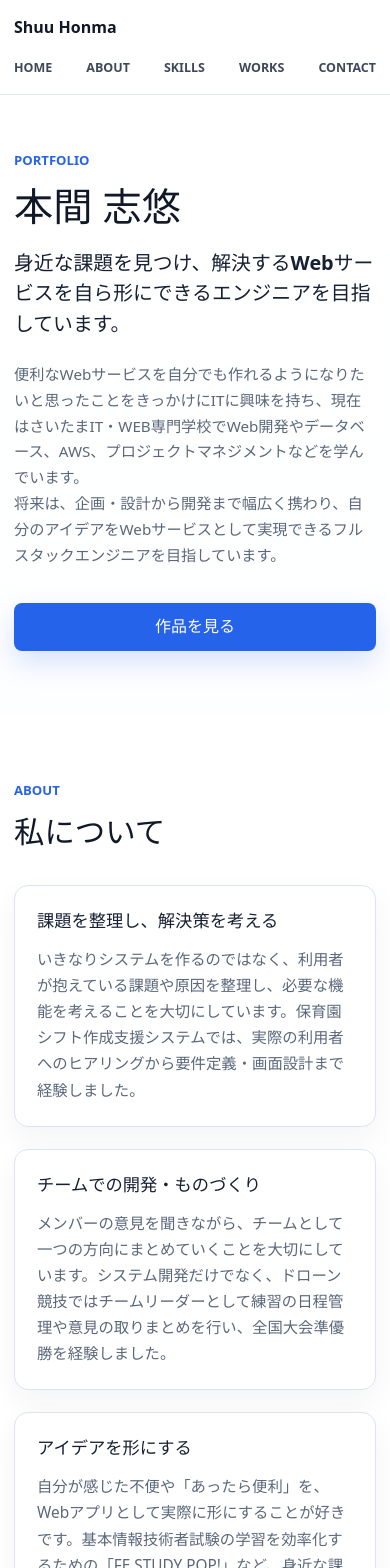
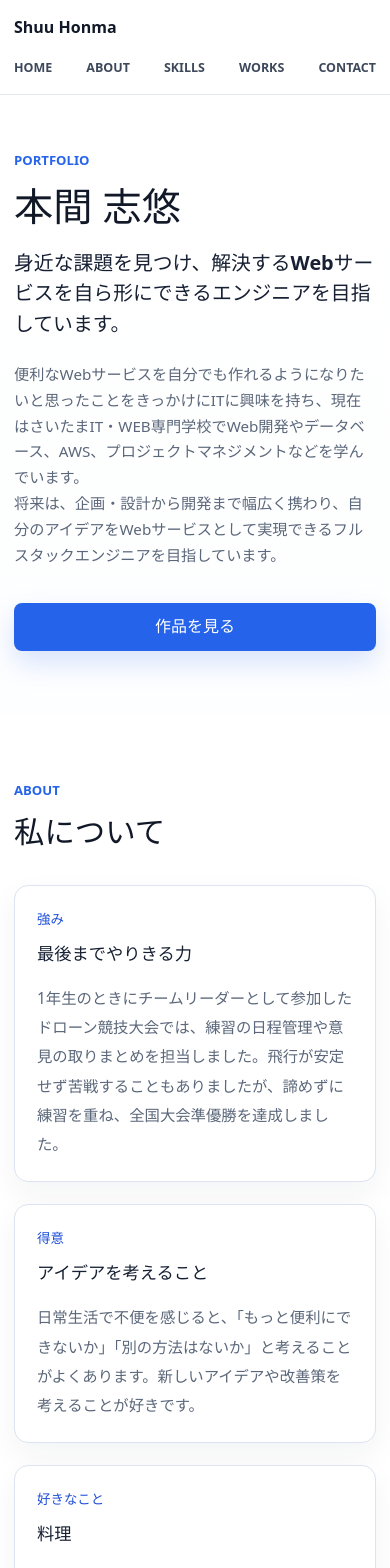
Before and after one commit to 0yuu321/portfolio, a React (Vite) app: page / in a window 390 px wide. Shown: the top 1568 px of the page. Built offline with nearby package versions, Linux system fonts and the light colour scheme.

Commit message:
Improve ABOUT content and responsive card layout

```diff
--- a/src/components/About.tsx
+++ b/src/components/About.tsx
@@ -1,15 +1,18 @@
 const strengths = [
   {
-    title: "課題を整理し、解決策を考える",
-    body: "いきなりシステムを作るのではなく、利用者が抱えている課題や原因を整理し、必要な機能を考えることを大切にしています。保育園シフト作成支援システムでは、実際の利用者へのヒアリングから要件定義・画面設計まで経験しました。",
+    category: "強み",
+    title: "最後までやりきる力",
+    body: "1年生のときにチームリーダーとして参加したドローン競技大会では、練習の日程管理や意見の取りまとめを担当しました。飛行が安定せず苦戦することもありましたが、諦めずに練習を重ね、全国大会準優勝を達成しました。",
   },
   {
-    title: "チームでの開発・ものづくり",
-    body: "メンバーの意見を聞きながら、チームとして一つの方向にまとめていくことを大切にしています。システム開発だけでなく、ドローン競技ではチームリーダーとして練習の日程管理や意見の取りまとめを行い、全国大会準優勝を経験しました。",
+    category: "得意",
+    title: "アイデアを考えること",
+    body: "日常生活で不便を感じると、「もっと便利にできないか」「別の方法はないか」と考えることがよくあります。新しいアイデアや改善策を考えることが好きです。",
   },
   {
-    title: "アイデアを形にする",
-    body: "自分が感じた不便や「あったら便利」を、Webアプリとして実際に形にすることが好きです。基本情報技術者試験の学習を効率化するための「FE STUDY POP!」など、身近な課題をテーマに個人開発にも取り組んでいます。",
+    category: "好きなこと",
+    title: "料理",
+    body: "一人暮らしをきっかけに自炊を始め、イタリアンのキッチンでのアルバイトを通じて、徐々に料理が好きになりました。もっと腕を磨き、趣味として楽しんでいきたいと思っています。",
   },
 ];
 
@@ -41,10 +44,13 @@ export function About() {
           <h2>私について</h2>
         </div>
 
-        <div className="strength-grid" aria-label="得意分野">
+        <div className="strength-grid" aria-label="強み・得意・好きなこと">
           {strengths.map((strength) => (
             <article className="card strength-card" key={strength.title}>
-              <h3>{strength.title}</h3>
+              <h3>
+                <span className="strength-category">{strength.category}</span>
+                {strength.title}
+              </h3>
               <p>{strength.body}</p>
             </article>
           ))}
--- a/src/styles.css
+++ b/src/styles.css
@@ -220,7 +220,7 @@ h4 {
 }
 
 .strength-grid {
-  grid-template-columns: repeat(3, minmax(0, 1fr));
+  grid-template-columns: minmax(0, 1fr);
 }
 
 .skill-grid {
@@ -235,13 +235,34 @@ h4 {
 }
 
 .strength-card {
-  padding: 26px;
+  display: grid;
+  grid-template-columns: minmax(0, 240px) minmax(0, 1fr);
+  align-items: start;
+  gap: 32px;
+  padding: 32px;
+}
+
+.strength-card h3 {
+  min-width: 0;
+  margin-bottom: 0;
+  line-height: 1.7;
+  overflow-wrap: anywhere;
+}
+
+.strength-category {
+  display: block;
+  margin-bottom: 8px;
+  color: var(--accent-dark);
+  font-size: 0.84rem;
 }
 
 .strength-card p {
+  min-width: 0;
   margin-bottom: 0;
   color: var(--muted);
   font-size: 0.96rem;
+  line-height: 1.9;
+  overflow-wrap: anywhere;
 }
 
 .skill-card {
@@ -474,7 +495,6 @@ h4 {
     padding-top: 82px;
   }
 
-  .strength-grid,
   .skill-grid {
     grid-template-columns: repeat(2, minmax(0, 1fr));
   }
@@ -532,7 +552,6 @@ h4 {
     width: 100%;
   }
 
-  .strength-grid,
   .skill-grid,
   .contact-grid {
     grid-template-columns: 1fr;
@@ -563,6 +582,11 @@ h4 {
     grid-template-columns: 1fr;
   }
 
+  .strength-card {
+    grid-template-columns: minmax(0, 1fr);
+    gap: 16px;
+  }
+
   .strength-card,
   .skill-card,
   .work-card,
```
